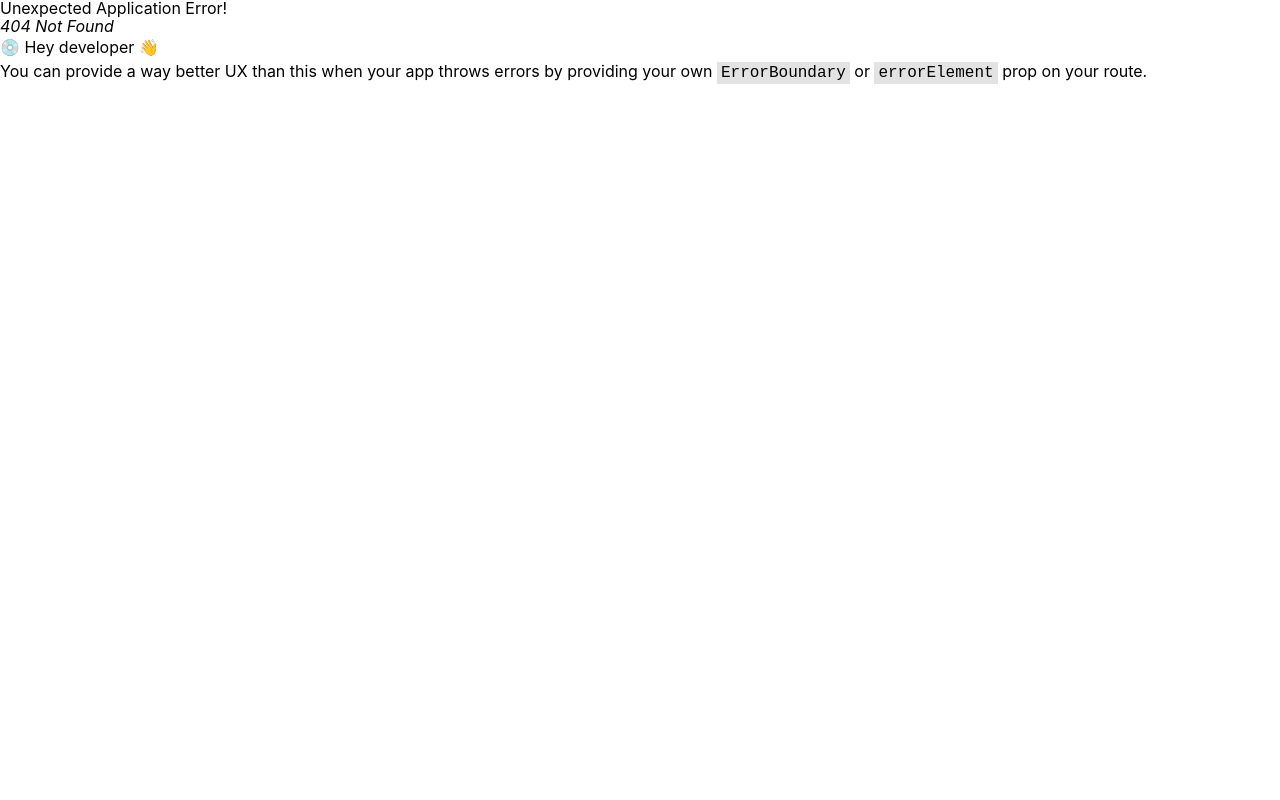
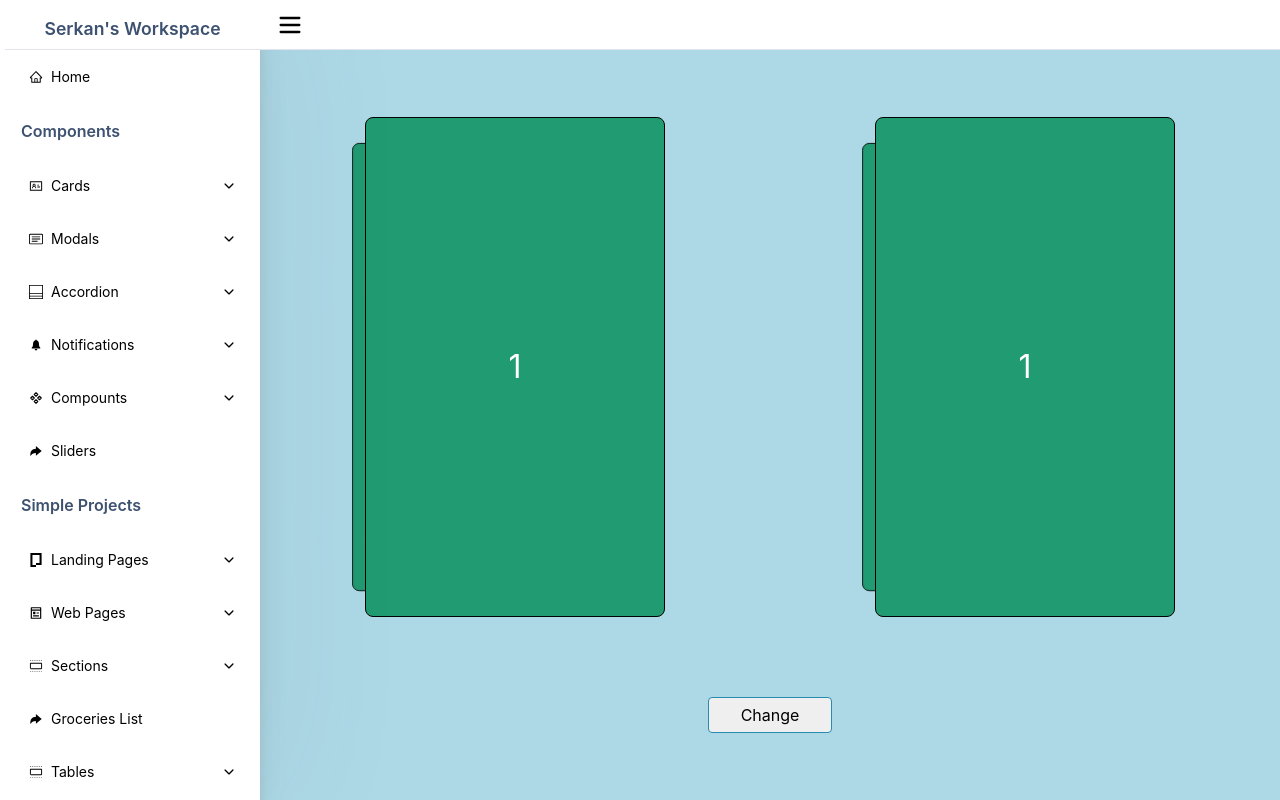
Before and after one commit to Serkanydn/my-workspace, a React (Vite) app: page /components/cards/stack-cards in a window 1280 px wide. Before the commit this address had no page. Built offline with nearby package versions, Linux system fonts and the light colour scheme.

Commit message:
(feat): stack cards added

```diff
--- /dev/null
+++ b/src/components/cards/stackCards/index.jsx
@@ -0,0 +1,53 @@
+import React, { useState } from "react";
+import "./style.css";
+
+function FlipperCard() {
+  const [active, setActive] = useState(1);
+
+  return (
+    <div id="stack-cards">
+      <div className="wrapper">
+        <div className="cards">
+          {[1, 2, 3, 4, 5].map((item, index) => (
+            <div
+              key={index}
+              data-index={index}
+              className={`card ${active === index + 1 ? "active" : ""}`}
+            >
+              <span>{item}</span>
+            </div>
+          ))}
+        </div>
+      </div>
+      <div className="wrapper">
+        <div className="cards" data-type="vertical">
+          {[1, 2, 3, 4, 5].map((item, index) => (
+            <div
+              key={index * 1000}
+              data-index={index}
+              className={`card ${active === index + 1 ? "active" : ""}`}
+            >
+              <span>{item}</span>
+            </div>
+          ))}
+        </div>
+      </div>
+      <button
+        data-index="0"
+        onClick={() =>
+          setActive((prev) => {
+            if (prev === 5) {
+              return 1;
+            }
+
+            return prev + 1;
+          })
+        }
+      >
+        Change
+      </button>
+    </div>
+  );
+}
+
+export default FlipperCard;
--- /dev/null
+++ b/src/components/cards/stackCards/style.css
@@ -0,0 +1,218 @@
+#stack-cards {
+  width: 100%;
+  height: 100%;
+  background-color: lightblue;
+  display: grid;
+  place-content: center;
+  padding-block: 2rem;
+  grid-template-columns: repeat(auto-fit, minmax(500px, 1fr));
+  gap: 5rem 0;
+}
+
+#stack-cards .cards {
+  --animation-time: 0.5s;
+  --translatex-offset: -2rem;
+  --bg-color: rgb(33, 155, 114);
+  --border-color: rgb(0, 0, 0);
+
+  display: grid;
+  place-items: center;
+  gap: 3rem;
+  position: relative;
+  height: 500px;
+  z-index: 1;
+}
+
+#stack-cards .cards .card {
+  width: 300px;
+  height: 100%;
+
+  background-color: var(--bg-color);
+  border: 1px solid var(--border-color);
+  color: #fff;
+
+  border-radius: 0.5rem;
+
+  margin: auto;
+
+  display: grid;
+  place-items: center;
+
+  font-size: 2rem;
+
+  position: absolute;
+
+  animation: outgoingCardAnimation var(--animation-time) linear both running;
+  animation-delay: calc(var(--animation-time) / 4);
+}
+
+#stack-cards .cards .card.active {
+  animation: incomingCardAnimation var(--animation-time) linear backwards
+    alternate;
+}
+
+#stack-cards .cards .card.active::before {
+  content: "";
+
+  width: 100%;
+  height: 100%;
+
+  background-color: inherit;
+  border: inherit;
+  border-radius: inherit;
+
+  position: absolute;
+  z-index: -1;
+
+  scale: 0.9;
+  opacity: 0;
+
+  animation: slideCardAnimation calc(var(--animation-time) / 4) linear forwards
+    alternate;
+  animation-delay: var(--animation-time);
+}
+
+#stack-cards .cards[data-type="vertical"] .card {
+  animation-name: outgoingVerticalCardAnimation;
+}
+#stack-cards .cards[data-type="vertical"] .card.active {
+  animation-name: incomingVerticalCardAnimation;
+}
+
+#stack-cards .cards[data-type="vertical"] .card.before {
+  animation-name: slideVerticalCardAnimation;
+}
+
+#stack-cards button {
+  --border-color: rgb(40, 140, 177);
+  border: 1px solid var(--border-color);
+  padding: 0.5rem 2rem;
+  cursor: pointer;
+  transition: 50ms ease-in-out all;
+  border-radius: 0.25rem;
+  grid-column: 1 / -1;
+  margin: auto;
+}
+
+#stack-cards > button:hover,
+button.active {
+  background-color: var(--border-color);
+  color: #fff;
+}
+
+/* ANIMATIONS */
+@keyframes incomingCardAnimation {
+  0% {
+    transform: translateX(var(--translatex-offset));
+    z-index: 0;
+    scale: 0.9;
+  }
+  25% {
+    transform: translateX(calc(var(--translatex-offset) * 2));
+  }
+  50% {
+    transform: translateX(calc(var(--translatex-offset) * 3));
+  }
+  75% {
+    transform: translateX(calc(var(--translatex-offset) * 2));
+  }
+  90% {
+    z-index: 1;
+    transform: translateX(var(--translatex-offset));
+  }
+  100% {
+    scale: 1;
+    z-index: 1;
+    transform: translateX(0);
+  }
+}
+
+@keyframes slideCardAnimation {
+  100% {
+    transform: translateX(-2rem);
+    opacity: 1;
+  }
+}
+
+@keyframes outgoingCardAnimation {
+  0% {
+    scale: 1;
+    opacity: 1;
+    z-index: 1;
+  }
+  25% {
+    border-left-color: var(--bg-color);
+  }
+  50% {
+    scale: 0.9;
+    opacity: 1;
+    z-index: -1;
+  }
+  100% {
+    scale: 0.9;
+    opacity: 0;
+    z-index: -1;
+  }
+}
+
+@keyframes incomingVerticalCardAnimation {
+  0% {
+    transform: translateY(var(--translatex-offset) * -1);
+    z-index: 0;
+    scale: 0.9;
+  }
+  25% {
+    transform: translateY(calc(var(--translatex-offset) * 3 * -1));
+  }
+  50% {
+    transform: translateY(calc(var(--translatex-offset) * 4 * -1));
+  }
+  75% {
+    transform: translateY(calc(var(--translatex-offset) * 3 * -1));
+  }
+  90% {
+    z-index: 1;
+    transform: translateY(var(--translatex-offset) * -1);
+  }
+  100% {
+    scale: 1;
+    z-index: 1;
+    transform: translate(0);
+  }
+}
+
+@keyframes slideVerticalCardAnimation {
+  100% {
+    transform: translateY(-2rem);
+    opacity: 1;
+  }
+}
+
+@keyframes outgoingVerticalCardAnimation {
+  0% {
+    transform: translateY(var(--translatex-offset) - 2);
+    scale: 1;
+    opacity: 1;
+    z-index: 1;
+  }
+  25% {
+    transform: translateY(calc((var(--translatex-offset)) - 2));
+  }
+  50% {
+    transform: translateY(calc((var(--translatex-offset)) - 3));
+
+    scale: 0.8;
+    opacity: 1;
+    z-index: -1;
+  }
+  75% {
+    transform: translateY(calc((var(--translatex-offset)) - 2));
+  }
+  100% {
+    transform: translateY(0);
+
+    scale: 0.7;
+    opacity: 0;
+    z-index: -1;
+  }
+}
--- a/src/layouts/sidebar/menuItems.jsx
+++ b/src/layouts/sidebar/menuItems.jsx
@@ -41,6 +41,12 @@ const menuItems = [
       {
         path: "/components/cards/glowing-border",
         title: "Glowing Border",
+        icon: <IoArrowRedoSharp className="icon" />,
+        type: "button",
+      },
+      {
+        path: "/components/cards/stack-cards",
+        title: "Stack Cards",
         icon: <IoArrowRedoSharp className="icon" />,
         type: "button",
       },
--- a/src/routes/router.jsx
+++ b/src/routes/router.jsx
@@ -61,6 +61,7 @@ const ThreeDGridLayout = React.lazy(() =>
 );
 
 const PricingCard = React.lazy(() => import("../components/cards/pricing"));
+const StackCards = React.lazy(() => import("../components/cards/stackCards"));
 
 const router = createBrowserRouter([
   {
@@ -80,6 +81,10 @@ const router = createBrowserRouter([
       {
         path: "/components/cards/glowing-border",
         element: <GlowingBorderCard />,
+      },
+      {
+        path: "/components/cards/stack-cards",
+        element: <StackCards />,
       },
 
       // * Modals
--- a/src/simpleProjects/webPages/spaceTourism/index.jsx
+++ b/src/simpleProjects/webPages/spaceTourism/index.jsx
@@ -1,4 +1,4 @@
-import React from "react";
+import React, { Suspense } from "react";
 import "./style.css";
 import Header from "./components/header";
 import { Outlet } from "react-router-dom";
@@ -28,7 +28,9 @@ function Index() {
     >
       <Header />
       <main>
-        <Outlet />
+        <Suspense fallback={<div>Loading...</div>}>
+          <Outlet />
+        </Suspense>
       </main>
     </div>
   );
```
